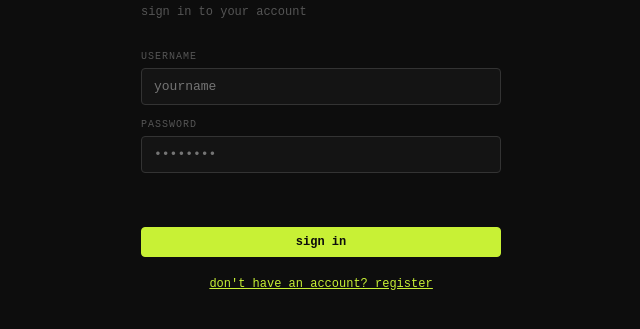
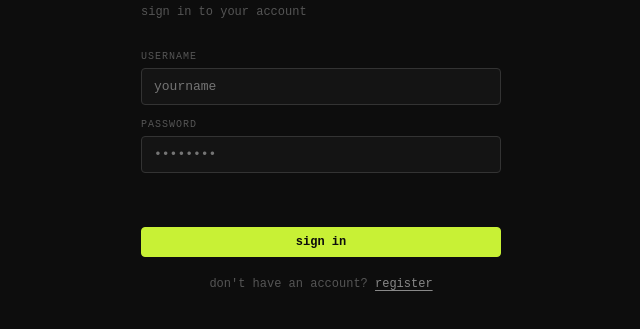
Before and after one commit to ripisopol/expense-tracker, a plain HTML site: page static/index.html in a window 1280 px wide. Shown: the part 301-630 px from the top of the page, without its empty margins (319-959 px from the left). Drawn offline with Linux system fonts and the light colour scheme.

Commit message:
feat: add Dockerfile, k8s folder, github workflows, fix auth toggle

```diff
--- a/static/index.html
+++ b/static/index.html
@@ -83,18 +83,10 @@
       min-height: 16px;
     }
 
-    .auth-toggle {
-      font-size: 12px;
-      color: #555;
-      text-align: center;
-      margin-top: 20px;
-    }
-
-    .auth-toggle span {
-      color: #c8f135;
-      cursor: pointer;
-      text-decoration: underline;
-    }
+    .auth-toggle { font-size: 12px; color: #555; text-align: center; margin-top: 20px; }
+    .auth-toggle span { color: #555; }
+    .auth-toggle span span { color: #888; cursor: pointer; text-decoration: underline; text-underline-offset: 3px; }
+    .auth-toggle span span:hover { color: #c8f135; }
 
     /* MAIN APP */
     .app-page { display: none; }
```
Also changed, not shown: 6 other files.
